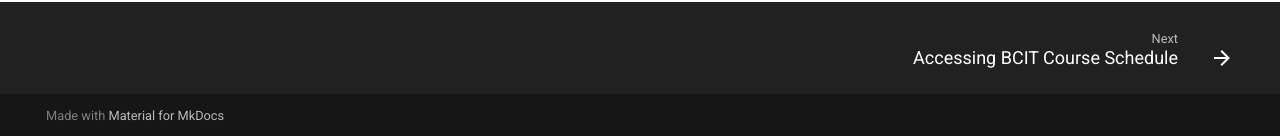
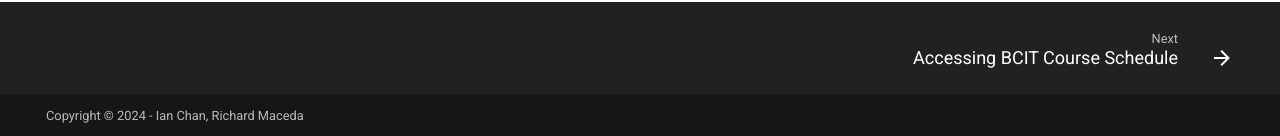
Before and after one commit to beingaturtle/beingaturtle.github.io, an MkDocs documentation site: the page built from docs/index.md, in a window 1280 px wide and 900 px high, scrolled down 1259 px. Shown: the part 761-897 px from the top of the window. Built offline with MkDocs 1.6.1 and Material for MkDocs 9.7.7, drawn with Linux system fonts in a browser that asks for light colours.

Commit message:
Add copyright

```diff
--- a/mkdocs.yml
+++ b/mkdocs.yml
@@ -6,6 +6,11 @@ markdown_extensions:
   - attr_list
   - md_in_html
   - tables
+
+extra:
+  generator: false
+
+copyright: Copyright &copy 2024 - Ian Chan, Richard Maceda
 
 extra_css:
   - stylesheets/extra.css
```
